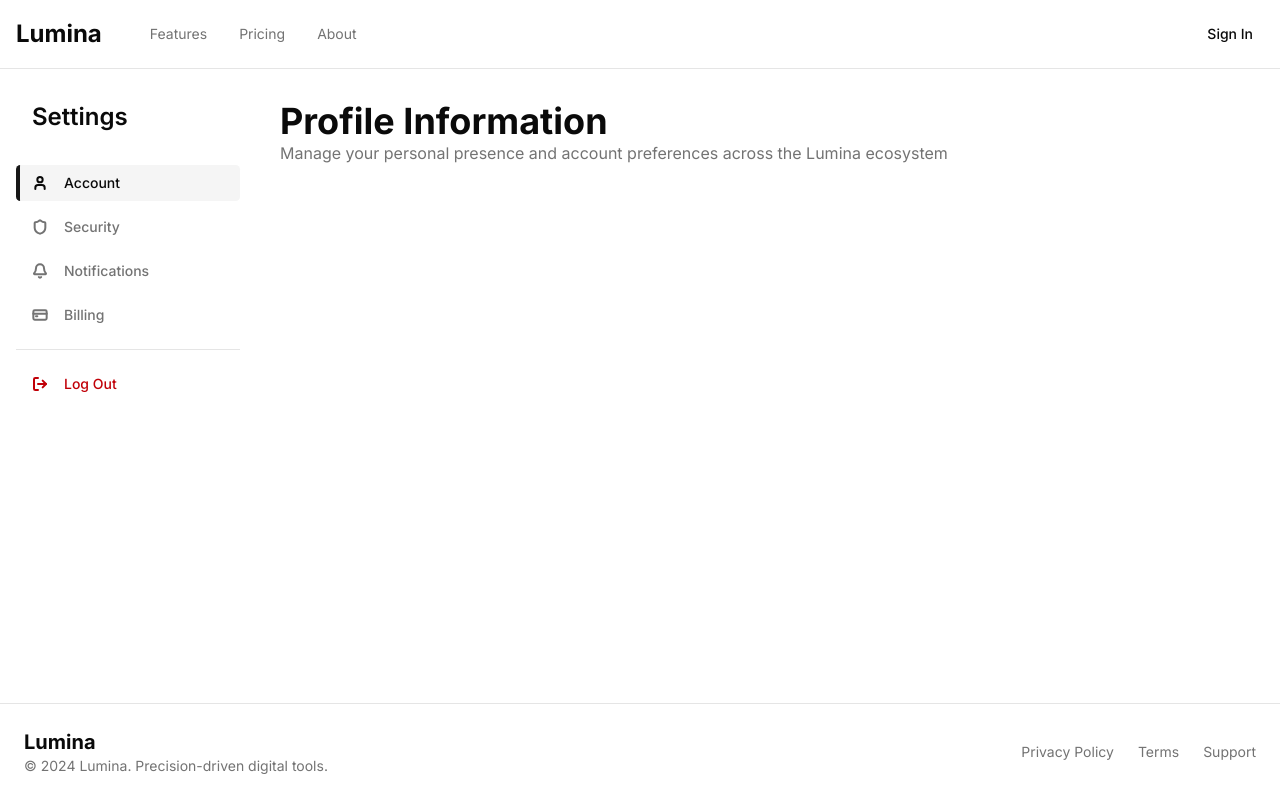
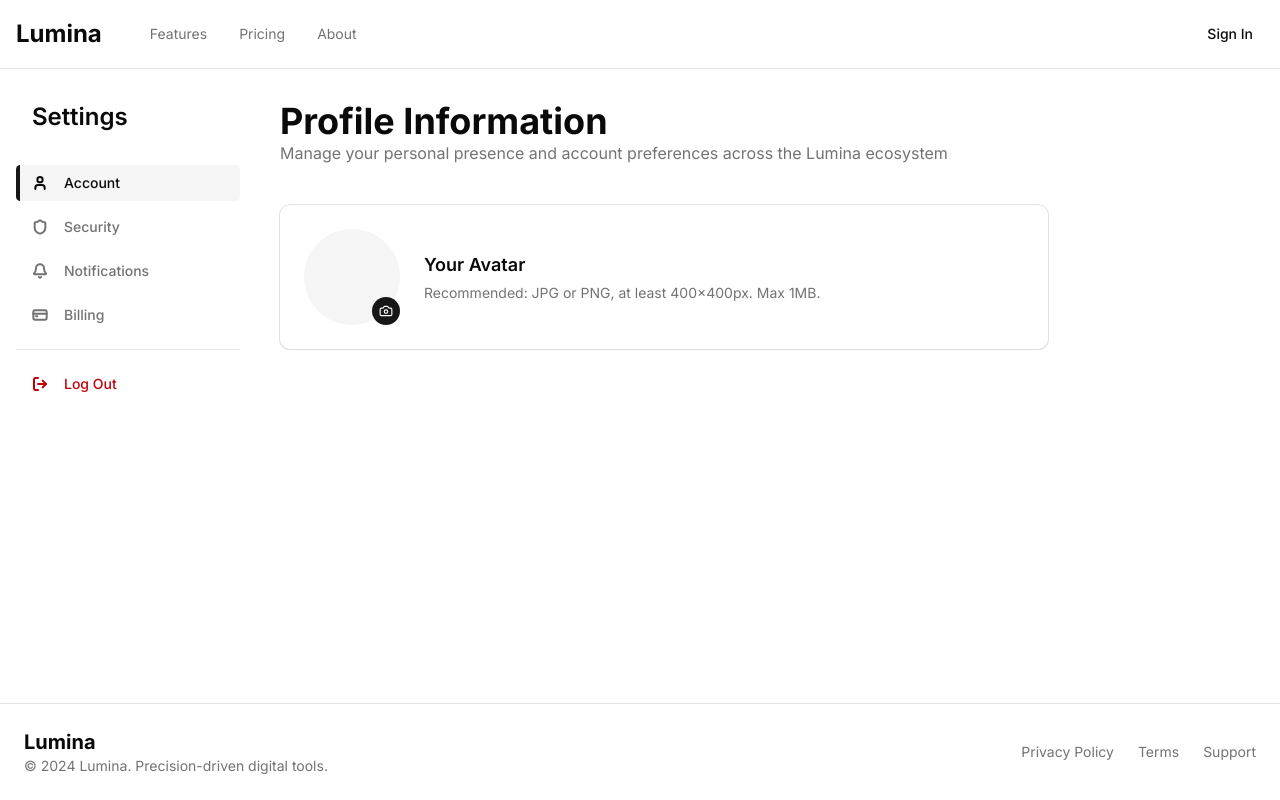
Before and after one commit to gzorakes/lumina, a Next.js app in the folder frontend/: page /account in a window 1280 px wide. Built offline with nearby package versions, Linux system fonts and the light colour scheme.

Commit message:
feat: add avatar card to account page

```diff
--- a/frontend/src/app/(settings)/account/page.tsx
+++ b/frontend/src/app/(settings)/account/page.tsx
@@ -1,11 +1,17 @@
+import AvatarCard from "@/components/avatar-card";
+
 export default function AccountPage() {
   return (
     <section className="px-6">
-      <h1 className="text-4xl font-bold">Profile Information</h1>
-      <p className="text-muted-foreground">
-        Manage your personal presence and account preferences across the Lumina
-        ecosystem
-      </p>
+      <div className="pb-10">
+        <h1 className="text-4xl font-bold">Profile Information</h1>
+        <p className="text-muted-foreground">
+          Manage your personal presence and account preferences across the
+          Lumina ecosystem
+        </p>
+      </div>
+
+      <AvatarCard />
     </section>
   );
 }
--- /dev/null
+++ b/frontend/src/components/avatar-card.tsx
@@ -0,0 +1,30 @@
+import { Card } from "@/components/ui/card";
+import { Camera } from "lucide-react";
+
+export default function AvatarCard() {
+  return (
+    <Card className="max-w-3xl">
+      <div className="flex items-center gap-6 px-6">
+        <div className="relative">
+          <div className="size-20 md:size-24 rounded-full bg-muted overflow-hidden">
+            {/* IMAGE HERE */}
+          </div>
+          <button
+            type="button"
+            aria-label="Change avatar"
+            className="absolute bottom-0 right-0 size-7 grid place-items-center rounded-full bg-primary text-primary-foreground"
+          >
+            <Camera className="size-3.5" />
+          </button>
+        </div>
+
+        <div className="space-y-1">
+          <h2 className="text-lg font-semibold">Your Avatar</h2>
+          <p className="text-sm text-muted-foreground">
+            Recommended: JPG or PNG, at least 400×400px. Max 1MB.
+          </p>
+        </div>
+      </div>
+    </Card>
+  );
+}
--- /dev/null
+++ b/frontend/src/components/ui/card.tsx
@@ -0,0 +1,103 @@
+import * as React from "react"
+
+import { cn } from "@/lib/utils"
+
+function Card({
+  className,
+  size = "default",
+  ...props
+}: React.ComponentProps<"div"> & { size?: "default" | "sm" }) {
+  return (
+    <div
+      data-slot="card"
+      data-size={size}
+      className={cn(
+        "group/card flex flex-col gap-6 overflow-hidden rounded-xl bg-card py-6 text-sm text-card-foreground shadow-xs ring-1 ring-foreground/10 has-[>img:first-child]:pt-0 data-[size=sm]:gap-4 data-[size=sm]:py-4 *:[img:first-child]:rounded-t-xl *:[img:last-child]:rounded-b-xl",
+        className
+      )}
+      {...props}
+    />
+  )
+}
+
+function CardHeader({ className, ...props }: React.ComponentProps<"div">) {
+  return (
+    <div
+      data-slot="card-header"
+      className={cn(
+        "group/card-header @container/card-header grid auto-rows-min items-start gap-1 rounded-t-xl px-6 group-data-[size=sm]/card:px-4 has-data-[slot=card-action]:grid-cols-[1fr_auto] has-data-[slot=card-description]:grid-rows-[auto_auto] [.border-b]:pb-6 group-data-[size=sm]/card:[.border-b]:pb-4",
+        className
+      )}
+      {...props}
+    />
+  )
+}
+
+function CardTitle({ className, ...props }: React.ComponentProps<"div">) {
+  return (
+    <div
+      data-slot="card-title"
+      className={cn(
+        "font-heading text-base leading-normal font-medium group-data-[size=sm]/card:text-sm",
+        className
+      )}
+      {...props}
+    />
+  )
+}
+
+function CardDescription({ className, ...props }: React.ComponentProps<"div">) {
+  return (
+    <div
+      data-slot="card-description"
+      className={cn("text-sm text-muted-foreground", className)}
+      {...props}
+    />
+  )
+}
+
+function CardAction({ className, ...props }: React.ComponentProps<"div">) {
+  return (
+    <div
+      data-slot="card-action"
+      className={cn(
+        "col-start-2 row-span-2 row-start-1 self-start justify-self-end",
+        className
+      )}
+      {...props}
+    />
+  )
+}
+
+function CardContent({ className, ...props }: React.ComponentProps<"div">) {
+  return (
+    <div
+      data-slot="card-content"
+      className={cn("px-6 group-data-[size=sm]/card:px-4", className)}
+      {...props}
+    />
+  )
+}
+
+function CardFooter({ className, ...props }: React.ComponentProps<"div">) {
+  return (
+    <div
+      data-slot="card-footer"
+      className={cn(
+        "flex items-center rounded-b-xl px-6 group-data-[size=sm]/card:px-4 [.border-t]:pt-6 group-data-[size=sm]/card:[.border-t]:pt-4",
+        className
+      )}
+      {...props}
+    />
+  )
+}
+
+export {
+  Card,
+  CardHeader,
+  CardFooter,
+  CardTitle,
+  CardAction,
+  CardDescription,
+  CardContent,
+}
```
Also changed, not shown: frontend/src/components/footer.tsx (renamed from frontend/src/components/footer.jsx, +34 -0 lines).
